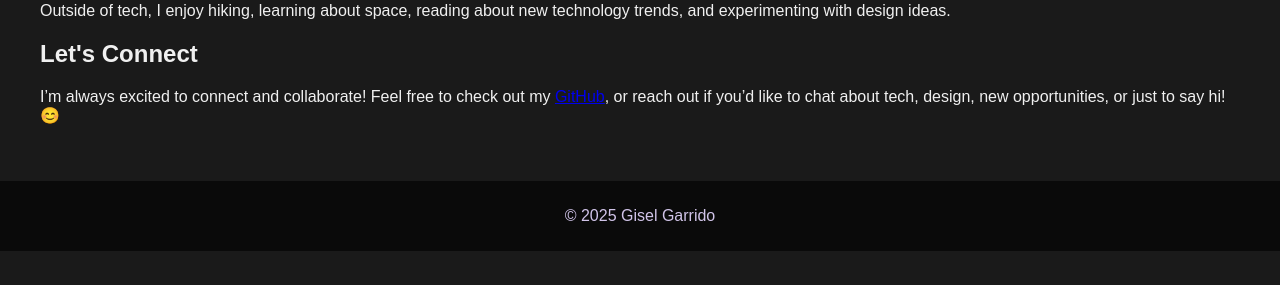
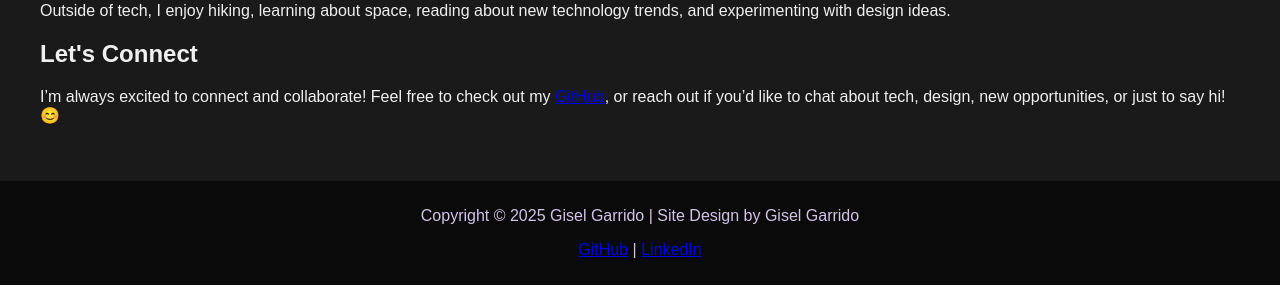
Before and after one commit to les1g/Gsite, a Flask app: page /about in a window 1280 px wide. Shown: the part 774-1059 px from the top of the page. Before the commit the page ends 1025 px from the top, so only its background shows below. Run offline with Flask 3, Linux system fonts and the light colour scheme.

```diff
--- a/templates/base.html
+++ b/templates/base.html
@@ -10,10 +10,8 @@
 
     <!-- Link to external CSS stylesheet -->
     <link rel="stylesheet" href="{{ url_for('static', filename='css/styles.css') }}">
-
 </head>
 <body>
-
     <!-- Header Section -->
     <header>
         <nav>
@@ -43,8 +41,13 @@
 
     <!-- Footer Section -->
     <footer>
-        <p>© 2025 Gisel Garrido</p>
-    </footer>
+    <p>Copyright &copy; 2025 Gisel Garrido | Site Design by Gisel Garrido</p>
+    <p>
+        <a href="https://github.com/les1g" target="_blank">GitHub</a> |
+        <a href="https://www.linkedin.com/in/gisel-garrido/" target="_blank">LinkedIn</a>
+    </p>
+</footer>
+
     <!-- Link to external JS menu -->
     <script src="{{ url_for('static', filename='js/menu.js') }}"></script>
 </body>
```
